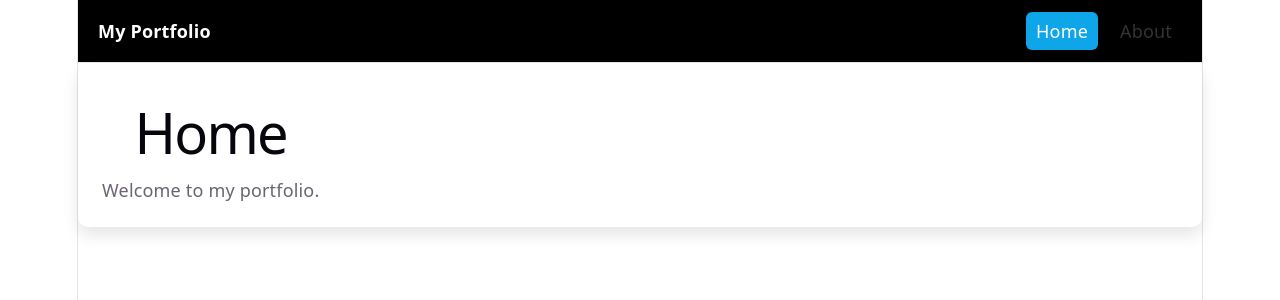
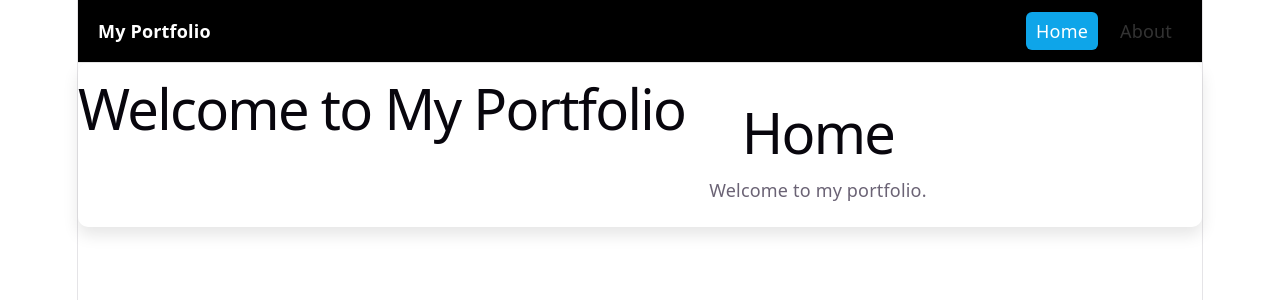
Before and after one commit to llefranc01/portfolio-pipeline, a React (Vite) app: page / in a window 1280 px wide. Shown: the top 300 px of the page. Built offline with nearby package versions, Linux system fonts and the light colour scheme.

Commit message:
added header to pass test

```diff
--- a/src/App.jsx
+++ b/src/App.jsx
@@ -15,6 +15,7 @@ function App() {
       </nav>
 
       <main className="module">
+      <h1>Welcome to My Portfolio</h1>
         <Routes>
           <Route path="/" element={<Home />} />
           <Route path="/about" element={<About />} />
```
